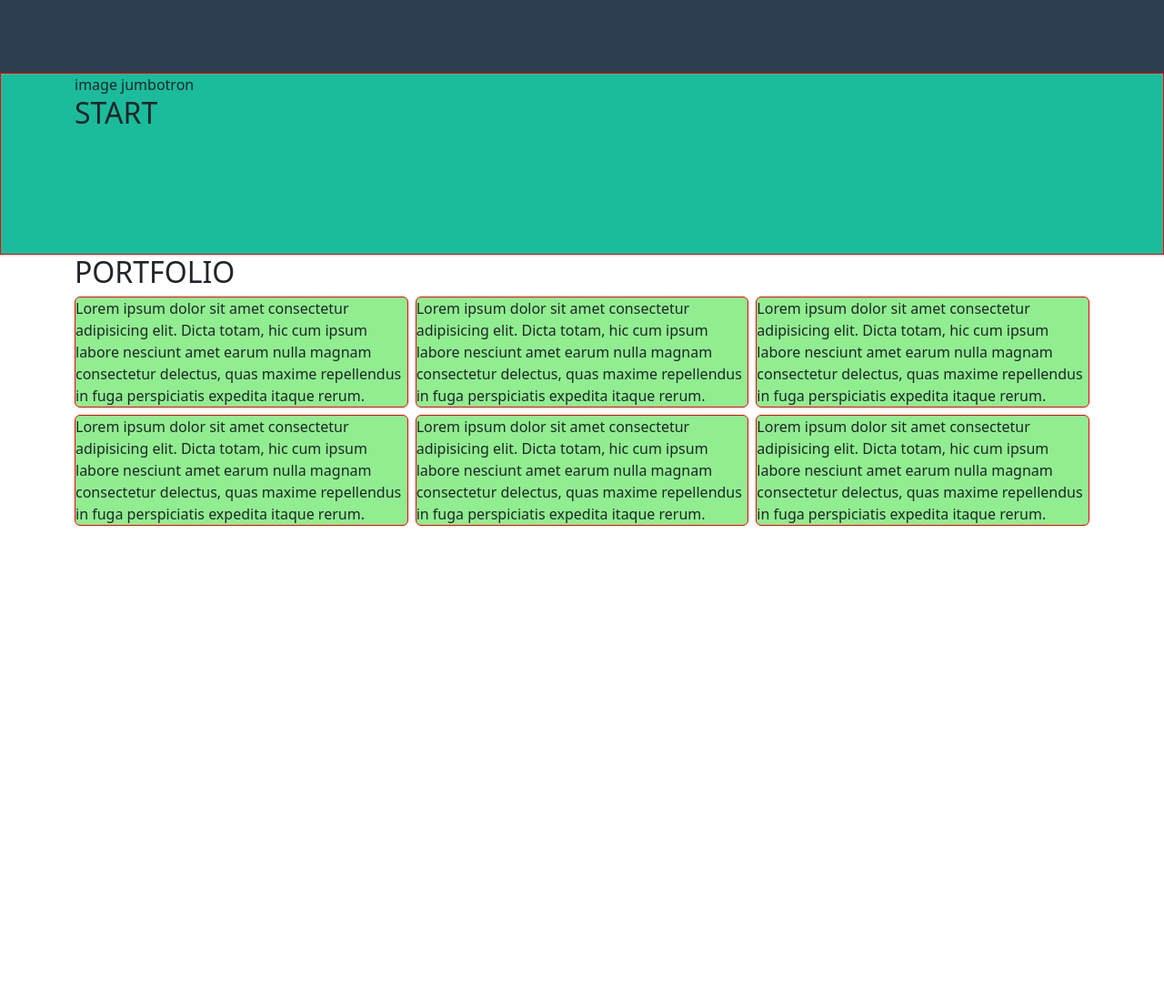
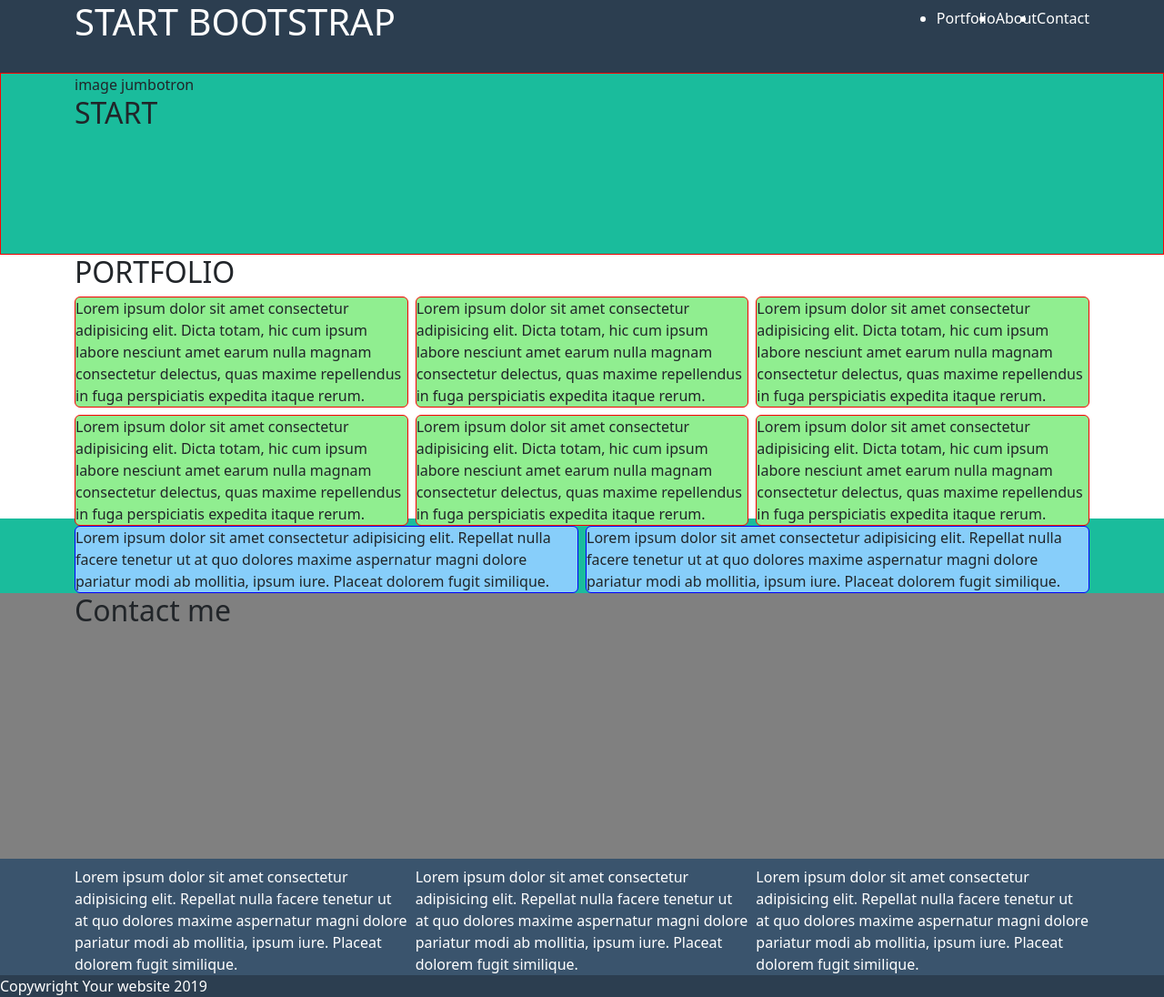
Before and after one commit to silvanoguel/html-css-bootstrap-freelancer, a plain HTML site: page index.html in a window 1280 px wide. Shown: the whole page at 91% size. Before the commit the page ends 800 px from the top, so only its background shows below. Drawn offline with nearby package versions, Linux system fonts and the light colour scheme.

Commit message:
add:footer

```diff
--- a/css/style.css
+++ b/css/style.css
@@ -9,6 +9,7 @@ img {
 .header {
     height: 80px;
     background-color: #2C3E50;
+    color: white;
 }
 
 
@@ -22,17 +23,43 @@ img {
 }
 
 
-
 .card {
+    /* debug */
     background-color: lightgreen;
     border: 1px solid red;
+}
+
+.about {
+    /* debug */
+    background-color: #1ABC9C;
+}
+
+.card.about {
+    /* debug */
+    background-color: lightskyblue;
+    border: 1px solid blue;
+}
+
+.contact-me {
+    /* debug */
+    height: 300px;
+    background-color: grey;
+
 }
 
 
 
 
 
+/* FOOTER */
+
+.footer-top {
+    background-color: #3A546D;
+    color: white;
+}
 
 
-
-/* FOOTER */
+.footer-bottom {
+    background-color: #2C3E50;
+    color: white;
+}
--- a/index.html
+++ b/index.html
@@ -19,6 +19,19 @@
 <body>
     <!-- HEADER -->
     <header class="header">
+
+        <div class="container d-flex justify-content-between align-items-center">
+
+            <h1>START BOOTSTRAP</h1>
+            <i class="fa-solid fa-bars d-md-none"></i>
+            <nav class="d-none d-md-block g-2">
+                <ul class="d-flex">
+                    <li>Portfolio</li>
+                    <li>About</li>
+                    <li>Contact</li>
+                </ul>
+            </nav>
+        </div>
 
     </header>
     <!-- HEADER -->
@@ -78,21 +91,65 @@
         <!-- /Portfolio -->
 
 
+        <!-- About -->
+        <section class="about">
+            <div class="container">
+                <div class="row g-2">
+                    <div class="col-12 col-md-6">
+                        <div class="card about">
+                            Lorem ipsum dolor sit amet consectetur adipisicing elit. Repellat nulla facere tenetur ut at quo dolores maxime aspernatur magni dolore pariatur modi ab mollitia, ipsum iure. Placeat dolorem fugit similique. </div>
+                       </div>
+                    <div class="col-12 col-md-6">
+                        <div class="card about">
+                            Lorem ipsum dolor sit amet consectetur adipisicing elit. Repellat nulla facere tenetur ut at quo dolores maxime aspernatur magni dolore pariatur modi ab mollitia, ipsum iure. Placeat dolorem fugit similique. </div>
+                       </div>
+                    </div>
+                </div>
+            </div>
+        </section>
+        <!-- /About -->
+
+        <!-- Contact Me -->
+        <section class="contact-me">
+            <div class="container">
+                 <h2>Contact me</h2>
+
+            </div>
 
 
-        <section class="about">
-
         </section>
-
-        <section class="contact-me">
-
-        </section>
+        <!-- /Contact Me -->
 
     </main>
     <!-- MAIN -->
 
     <!-- FOOTER -->
     <footer>
+        <!-- Footer top -->
+        <section class="footer-top">
+            <div class="container">
+                <div class="row g-2">
+                    <div class="col-12 col-md-4">
+                       Lorem ipsum dolor sit amet consectetur adipisicing elit. Repellat nulla facere tenetur ut at quo dolores maxime aspernatur magni dolore pariatur modi ab mollitia, ipsum iure. Placeat dolorem fugit similique.
+                    </div>
+                    <div class="col-12 col-md-4">
+                        Lorem ipsum dolor sit amet consectetur adipisicing elit. Repellat nulla facere tenetur ut at quo dolores maxime aspernatur magni dolore pariatur modi ab mollitia, ipsum iure. Placeat dolorem fugit similique.
+                    </div>
+                    <div class="col-12 col-md-4">
+                        Lorem ipsum dolor sit amet consectetur adipisicing elit. Repellat nulla facere tenetur ut at quo dolores maxime aspernatur magni dolore pariatur modi ab mollitia, ipsum iure. Placeat dolorem fugit similique.
+                    </div>
+                </div>
+            </div>
+
+        </section>
+        <!-- Footer top -->
+
+
+        <!-- Footer bottom -->
+        <section class="footer-bottom">
+            Copywright Your website 2019
+
+        </section>
 
     </footer>
     <!-- /FOOTER -->
```
